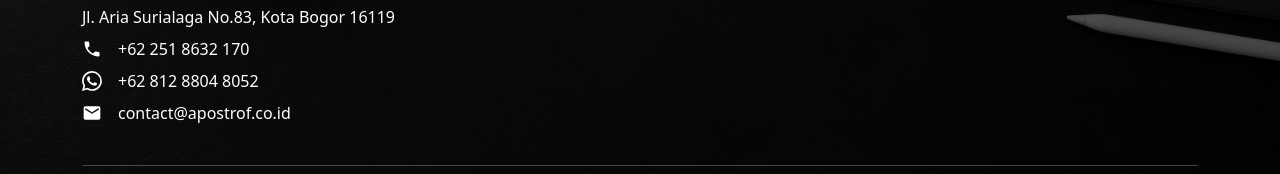
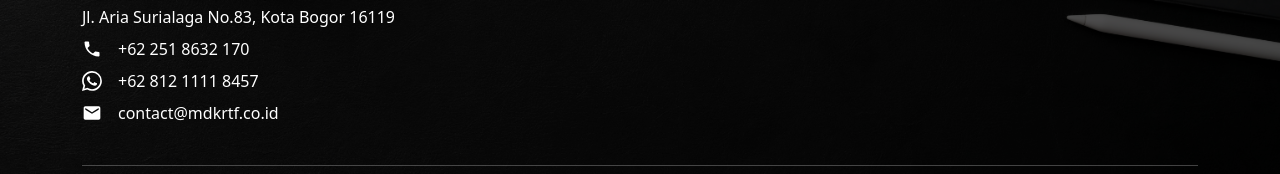
Before and after one commit to timmdkrtf/amkreatif, a React (Vite) app: page / in a window 1280 px wide. Shown: the part 2573-2747 px from the top of the page. Built offline with nearby package versions, Linux system fonts and the light colour scheme.

Commit message:
revisi footer

```diff
--- a/src/components/Footer.jsx
+++ b/src/components/Footer.jsx
@@ -27,13 +27,13 @@ export default function Footer(){
                             <li className="pb-2">
                                 <a href="https://api.whatsapp.com/send?phone=6281288048052" target="_blank" style={{color: "white", textDecoration: "none"}}>
                                     <BsWhatsapp className="me-3 fs-5" style={{ marginTop:"-3px" }} />
-                                    +62 812 8804 8052
+                                    +62 812 1111 8457
                                 </a>
                             </li>
                             <li className="pb-2">
                                 <a href="mailto:contact@apostrof.co.id" target="_blank" style={{color: "white", textDecoration: "none"}}>
                                     <MdEmail className="me-3 fs-5" style={{ marginTop:"-3px" }} />
-                                    contact@apostrof.co.id
+                                    contact@mdkrtf.co.id
                                 </a>
                             </li>
                         </ul>
```
